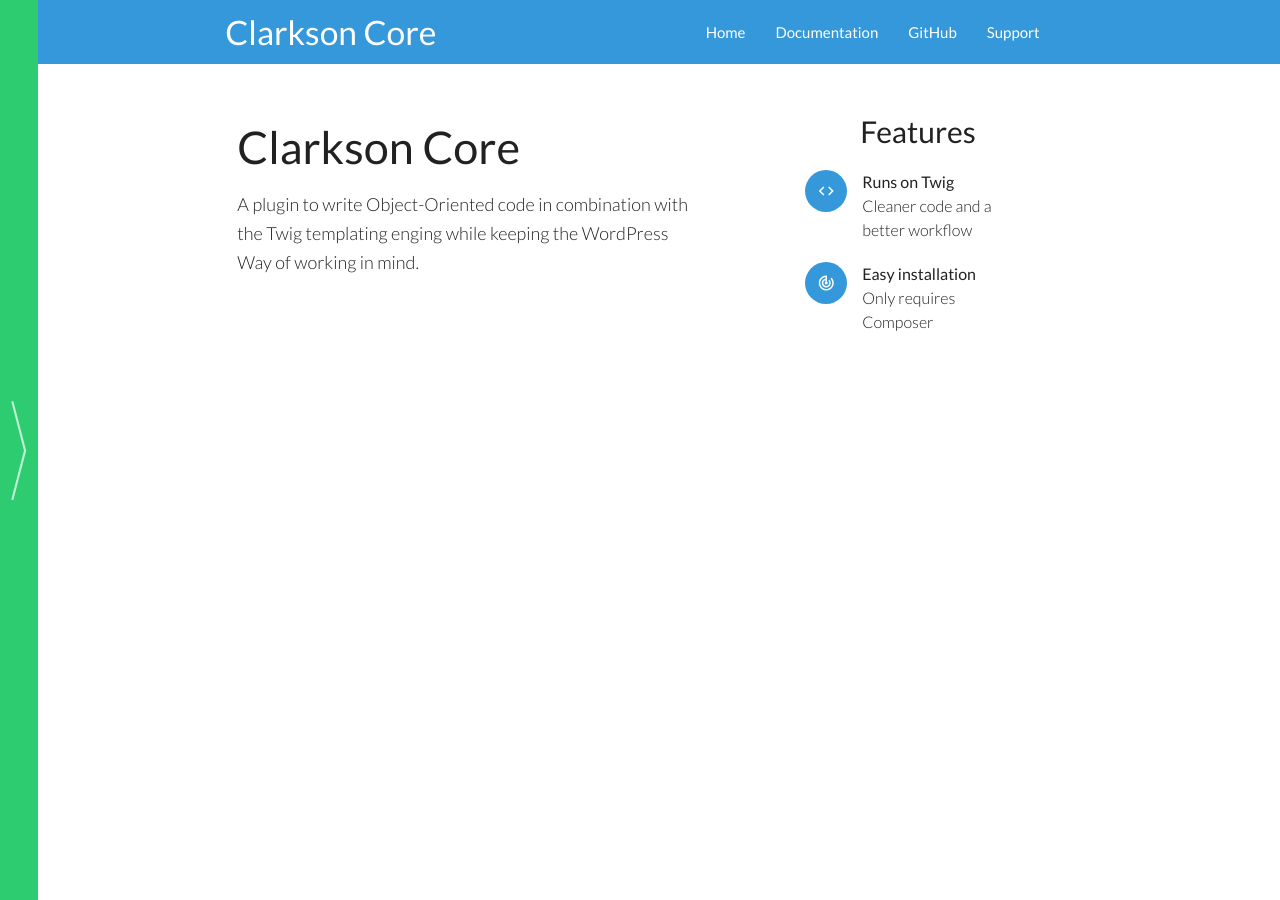
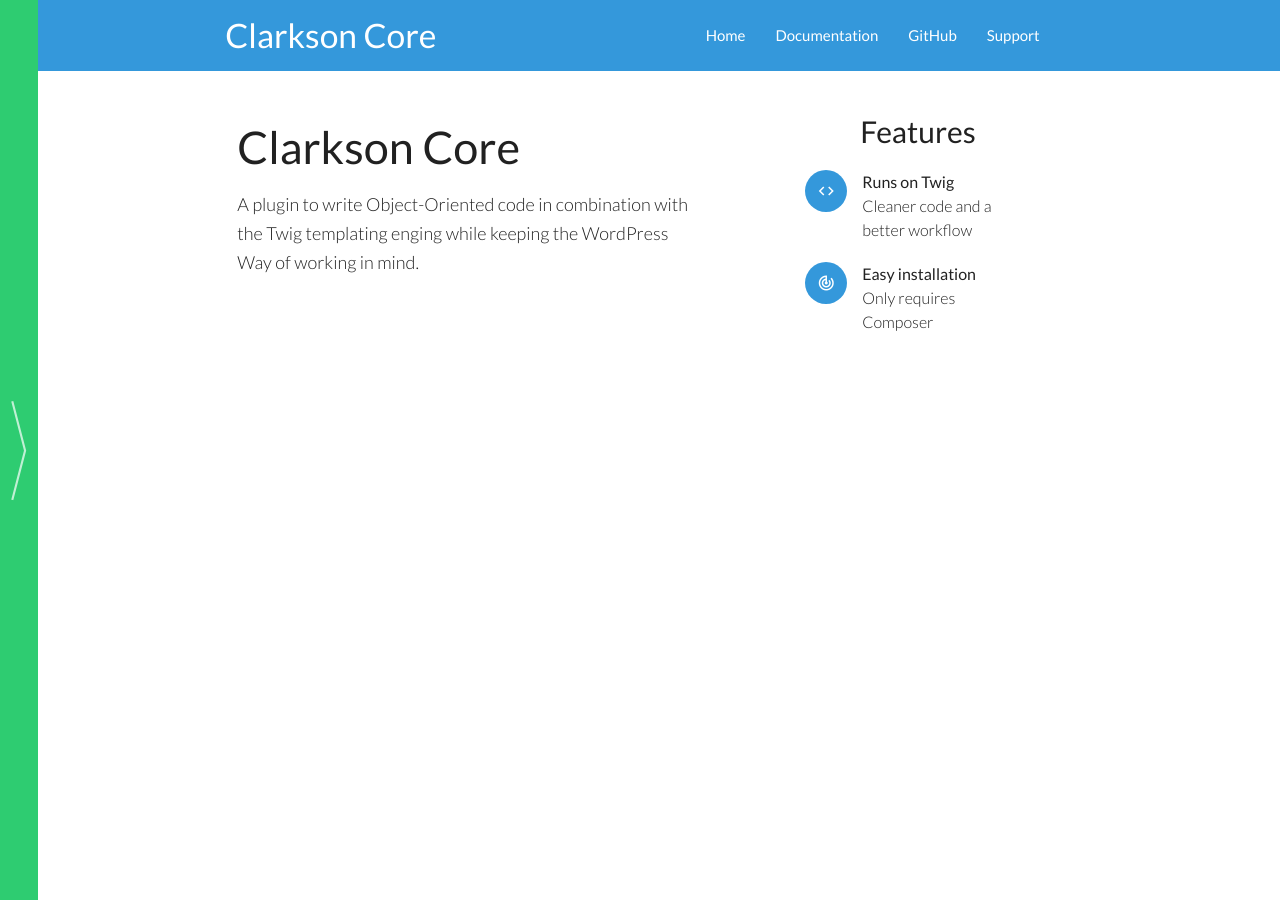
Before and after one commit to level-level/Clarkson-Theme, a Jekyll site: the page built from core/index.md, in a window 1280 px wide. Built offline with Jekyll 4.4.1, drawn with Linux system fonts in a browser that asks for light colours; some web fonts are replaced.

Commit message:
a bit higher nav

```diff
--- a/css/main.scss
+++ b/css/main.scss
@@ -20,6 +20,9 @@ $grey-color-dark:  darken($grey-color, 25%);
 
 $on-palm:          600px;
 $on-laptop:        800px;
+
+$navbar-height: 71px;
+$navbar-height-mobile: 56px;
 
 %vertical-rhythm {
   margin-bottom: $spacing-unit / 2;
```
